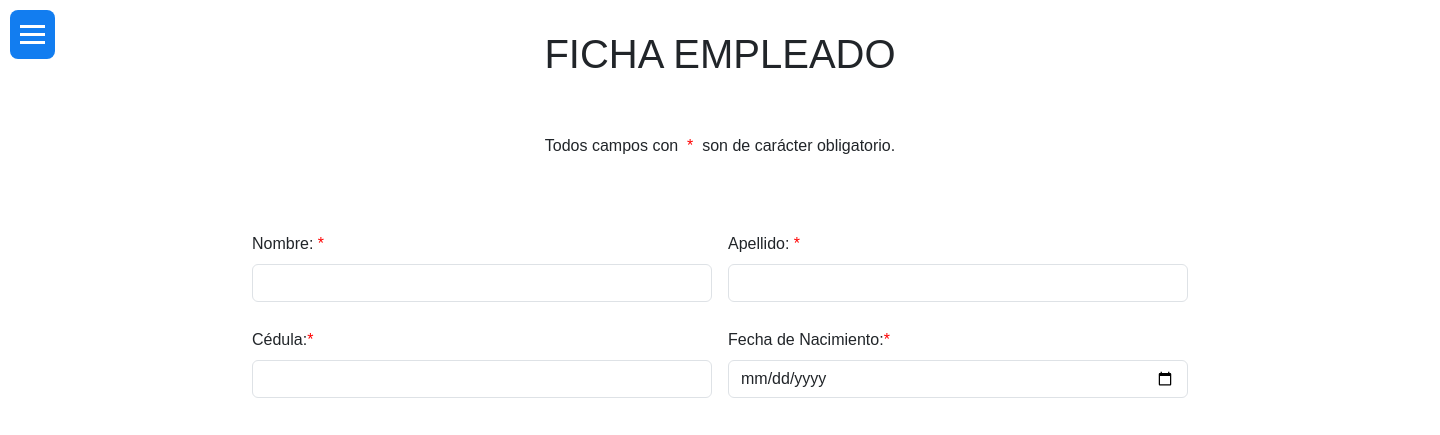
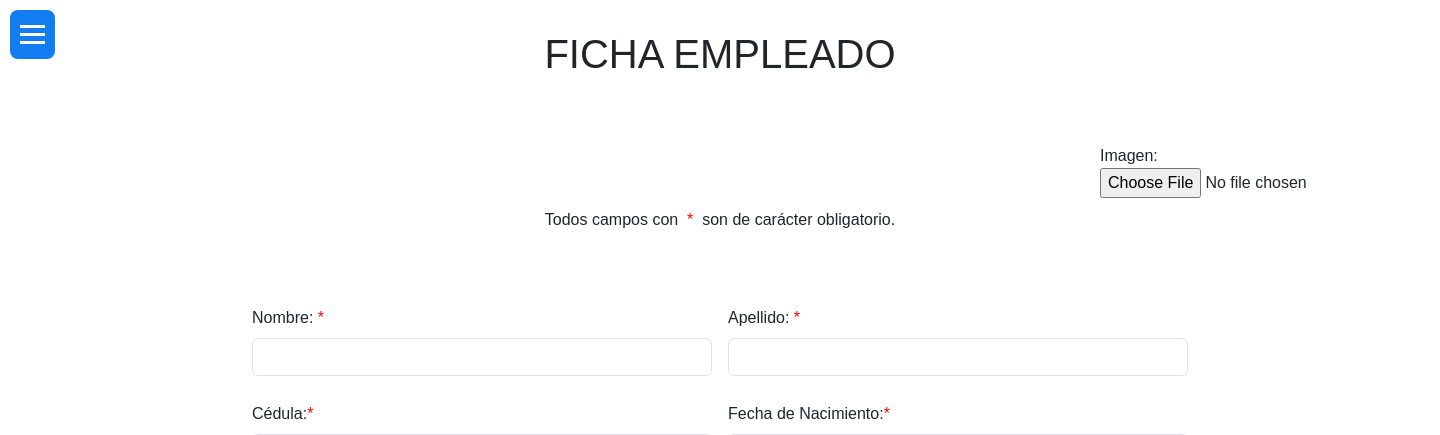
Before and after one commit to velasquez060/Nomina, a PHP site: page /AgregarEmpleado.php in a window 1440 px wide. Shown: the top 435 px of the page. Run offline with PHP 8.4, Linux system fonts and the light colour scheme; some libraries are stand-ins or nearby versions; some web fonts are replaced.

Commit message:
ajuste de conflictos de la rama
ajuste de conflictos de la rama

```diff
--- a/Nomina/Empleado/AgregarEmpleado.php
+++ b/Nomina/Empleado/AgregarEmpleado.php
@@ -26,6 +26,12 @@ if ($_SERVER["REQUEST_METHOD"] == "POST") {
   $contactoEmergencia = htmlspecialchars(ucwords($_POST['textContacto']));
   $numeroContactoEmergencia = htmlspecialchars($_POST['textNumeroContacto']);
 
+  //metodo para subir foto del empleado
+  $imagen = $_FILES["imagen"]["name"];
+  $imagen_tmp = $_FILES["imagen"]["tmp_name"];
+  $ruta_imagen = '../fotos/' . $imagen;
+  move_uploaded_file($imagen_tmp, $ruta_imagen);
+
 
   $archivo = $_FILES["archivo"]["name"];
   $archivo_temp = $_FILES["archivo"]["tmp_name"];
@@ -42,7 +48,7 @@ if ($_SERVER["REQUEST_METHOD"] == "POST") {
 
   try {
 
-    $sql = "INSERT INTO empleado (nombre, apellido, cedula, fechaNacimiento, celular, direccion, correo, estadoCivil, eps, arl, fondoPensiones, fondoCesantias, entidadBancaria, numeroCuenta, fechaIngreso, fechaTerminacion, contactoEmergencia, numeroContactoEmergencia, archivo) VALUES (:nombre, :apellido, :cedula, :fechaNacimiento, :celular, :direccion, :correo, :estadoCivil, :eps, :arl, :fondoPensiones, :fondoCesantias, :entidadBancaria, :numeroCuenta, :fechaIngreso, :fechaTerminacion, :contactoEmergencia, :numeroContactoEmergencia, :archivo)";
+    $sql = "INSERT INTO empleado (nombre, apellido, cedula, fechaNacimiento, celular, direccion, correo, estadoCivil, eps, arl, fondoPensiones, fondoCesantias, entidadBancaria, numeroCuenta, fechaIngreso, fechaTerminacion, contactoEmergencia, numeroContactoEmergencia, archivo, fotoempleado) VALUES (:nombre, :apellido, :cedula, :fechaNacimiento, :celular, :direccion, :correo, :estadoCivil, :eps, :arl, :fondoPensiones, :fondoCesantias, :entidadBancaria, :numeroCuenta, :fechaIngreso, :fechaTerminacion, :contactoEmergencia, :numeroContactoEmergencia, :archivo, :fotoempleado)";
 
   $stmt = $conexion->prepare($sql);
 
@@ -64,7 +70,9 @@ if ($_SERVER["REQUEST_METHOD"] == "POST") {
   $stmt->bindParam(':fechaTerminacion', $fechaTerminacion);
   $stmt->bindParam(':contactoEmergencia', $contactoEmergencia);
   $stmt->bindParam(':numeroContactoEmergencia', $numeroContactoEmergencia);
+  $stmt->bindParam(':numeroContactoEmergencia', $numeroContactoEmergencia);
   $stmt->bindParam(':archivo', $ruta_archivo);
+  $stmt->bindParam(':fotoempleado', $ruta_imagen);
 
 
 
@@ -78,7 +86,6 @@ if ($_SERVER["REQUEST_METHOD"] == "POST") {
 
         header("Location: AgregarEmpleado.php");
 
-        echo $RutaDestino;
       }
 
   } catch (Exception $e) {
@@ -120,6 +127,14 @@ if ($_SERVER["REQUEST_METHOD"] == "POST") {
   <H1 class="tituloempleado">FICHA EMPLEADO</H1>
   <br>
   <br>
+  <div class="contenedorfoto">
+        <div id="preview"></div>
+        <form action="fotoempleado.php" method="post" enctype="multipart/form-data">
+            Imagen:
+            <input type="file" name="imagen" id="fileInput">
+            <br>
+        </form>
+    </div>
   <p>Todos campos con &nbsp;<span style="color: red;">*</span>&nbsp; son de carácter obligatorio. </p>
   <br>
   <br>
```
